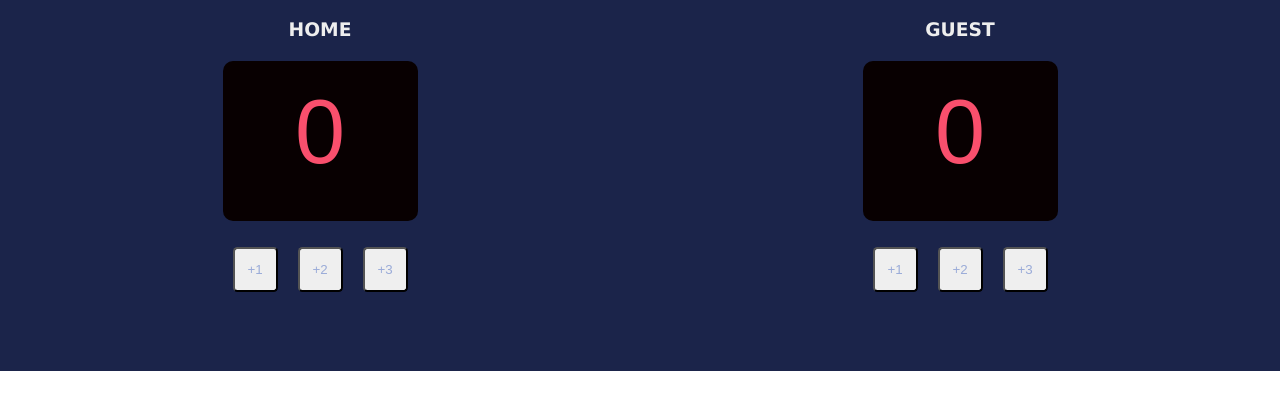
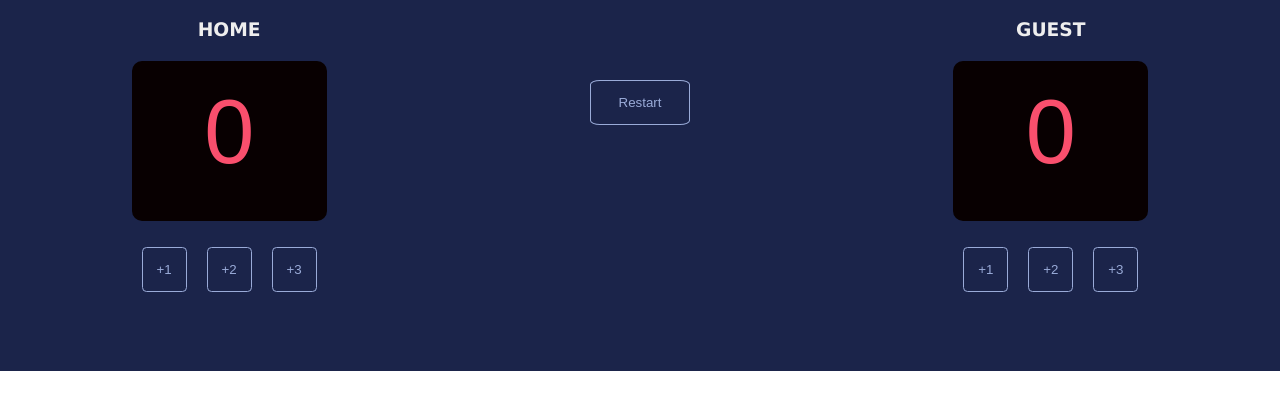
Before and after one commit to mwambao/basketball-scoreboard, a plain HTML site: page index.html in a window 1280 px wide. Drawn offline with Linux system fonts and the light colour scheme; a web font is replaced by a local one.

Commit message:
add restart button

```diff
--- a/index.html
+++ b/index.html
@@ -20,6 +20,11 @@
                 </div>
              </div>
 
+             <!-- Restart-->
+             <div>
+                <button id="restart" onclick="restart()">Restart</button>
+             </div>
+
             <!-- Guest-->
              <div>
                 <div>
--- a/script.js
+++ b/script.js
@@ -35,3 +35,10 @@ function plus2Guest(){
 function plus3Guest(){
     selectScoreGuest.textContent = Number( selectScoreGuest.textContent ) + 3;
 }
+
+//Restart
+
+function restart(){
+    selectScoreHome.textContent = 0;
+    selectScoreGuest.textContent = 0;
+}
--- a/style.css
+++ b/style.css
@@ -46,4 +46,13 @@ button {
     color: #9AABD8;
     border-radius: 10%;
     font-family: 'Cursed Timer ULiL', Arial;
+    background-color: #1B244A;
+    border: 1px solid;
+
 }
+
+#restart {
+    width: 100px;
+    margin-top: 80%;
+
+}
```
Also changed, not shown: screenshot.png (added), 1 other file.
